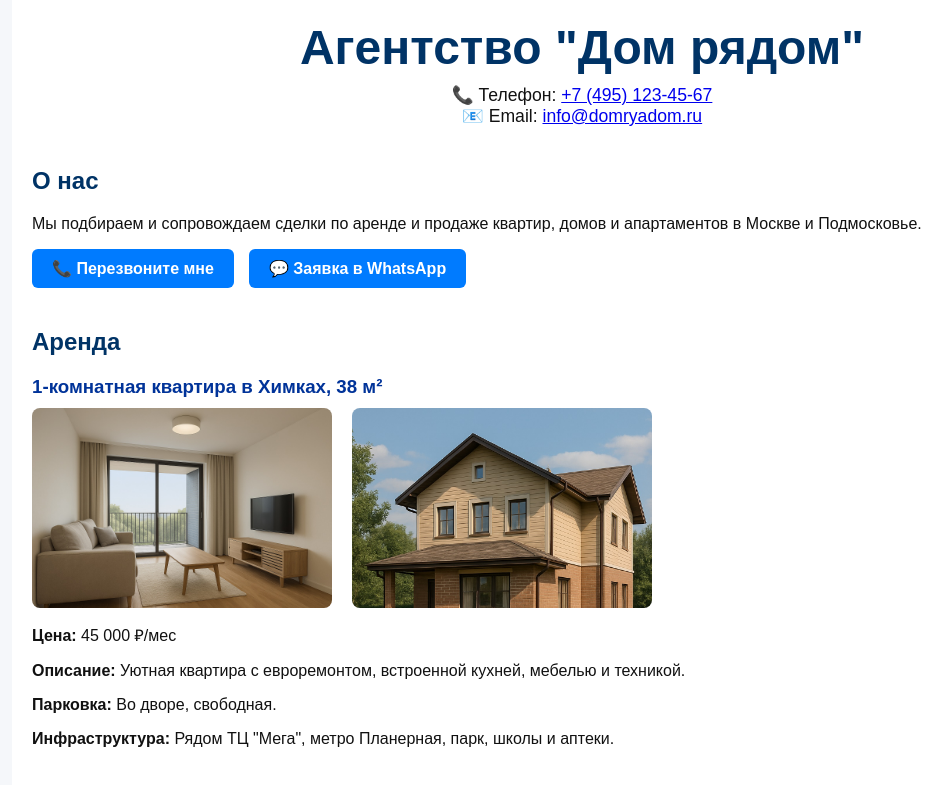
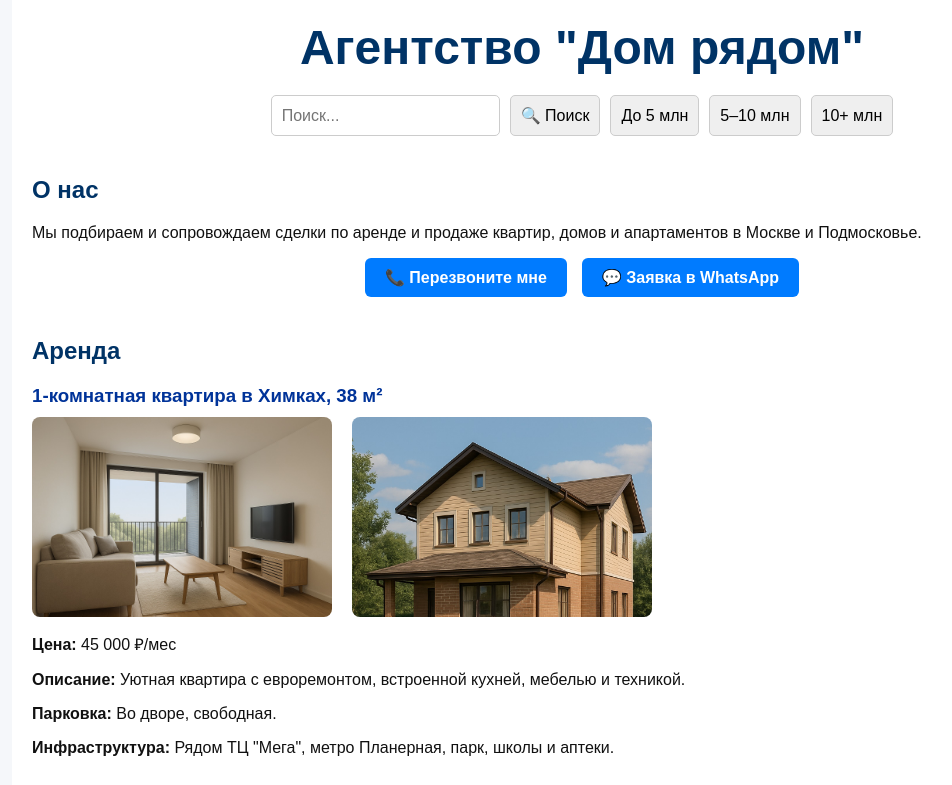
Before and after one commit to Holstein0708/chat-site, a plain HTML site: page index.html in a window 1280 px wide. Shown: the top 785 px of the page, without its empty margins (58-1010 px from the left). Drawn offline with Linux system fonts and the light colour scheme; a script that the page names is missing.

Commit message:
Add files via upload

```diff
--- a/index.html
+++ b/index.html
@@ -15,15 +15,26 @@
       margin-bottom: 10px;
       text-align: center;
     }
-    .contacts {
-      text-align: center;
-      margin-bottom: 30px;
-      font-size: 1.1rem;
+    h2 { color: #003366; margin-top: 40px; }
+
+    .search-filter {
+      display: flex;
+      gap: 10px;
+      flex-wrap: wrap;
+      justify-content: center;
+      margin: 20px 0;
+    }
+    .search-filter input, .search-filter button {
+      padding: 10px;
+      font-size: 1rem;
+      border-radius: 5px;
+      border: 1px solid #ccc;
     }
 
-    h2 { color: #003366; margin-top: 40px; }
-
-    .contact-buttons { display: flex; gap: 15px; margin: 15px 0; }
+    .contact-buttons {
+      display: flex; gap: 15px; margin: 15px 0;
+      justify-content: center;
+    }
     .contact-buttons a {
       background-color: #007bff;
       color: white;
@@ -47,16 +58,28 @@
       margin-right: 10px;
     }
     .card .images { display: flex; gap: 10px; margin: 10px 0; }
+    strong { font-weight: bold; }
 
-    strong { font-weight: bold; }
+    footer {
+      text-align: center;
+      font-size: 0.95rem;
+      margin-top: 50px;
+      padding: 20px 0;
+      border-top: 1px solid #ccc;
+      color: #444;
+    }
   </style>
 </head>
 <body>
   <div class="container">
     <header>Агентство "Дом рядом"</header>
-    <div class="contacts">
-      📞 Телефон: <a href="tel:+74951234567">+7 (495) 123-45-67</a><br/>
-      📧 Email: <a href="mailto:info@domryadom.ru">info@domryadom.ru</a>
+
+    <div class="search-filter">
+      <input type="text" id="searchBox" placeholder="Поиск...">
+      <button onclick="search()">🔍 Поиск</button>
+      <button onclick="filterPrice(0, 5000000)">До 5 млн</button>
+      <button onclick="filterPrice(5000000, 10000000)">5–10 млн</button>
+      <button onclick="filterPrice(10000000, 999999999)">10+ млн</button>
     </div>
 
     <section>
@@ -70,7 +93,7 @@
 
     <section>
       <h2>Аренда</h2>
-      <div class="card">
+      <div class="card" data-price="45000" data-text="1-комнатная квартира в Химках евро кухня мебель техника Мега Планерная">
         <h3>1-комнатная квартира в Химках, 38 м²</h3>
         <div class="images">
           <img src="images/flat1.jpg" alt="Гостиная">
@@ -85,7 +108,7 @@
 
     <section>
       <h2>Продажа</h2>
-      <div class="card">
+      <div class="card" data-price="8500000" data-text="2-комнатная квартира Химки панорамные окна отделка балкон супермаркет">
         <h3>2-комнатная квартира в Химках, 62 м²</h3>
         <div class="images">
           <img src="images/flat2.jpg" alt="Гостиная">
@@ -97,7 +120,7 @@
         <p><strong>Инфраструктура:</strong> Спортивный комплекс, супермаркет, детсад и остановка автобуса.</p>
       </div>
 
-      <div class="card">
+      <div class="card" data-price="18000000" data-text="дом Подмосковье терраса сауна камин магазин автобус лес озеро">
         <h3>Дом в Подмосковье, 120 м²</h3>
         <div class="images">
           <img src="images/house.jpg" alt="Фасад дома">
@@ -116,7 +139,29 @@
         src="https://api-maps.yandex.ru/services/constructor/1.0/js/?um=constructor%3A1603bdabbb29214c59406e23a9dd0c9787e8f34dcc2be1f435fd58599ccf089f&amp;width=100%25&amp;height=400&amp;lang=ru_RU&amp;scroll=true">
       </script>
     </section>
+
+    <footer>
+      <p><strong>Контакты</strong><br>
+      Адрес: г. Москва, ул. Примерная, д. 7</p>
+    </footer>
   </div>
+
+  <!-- Фильтрация и поиск -->
+  <script>
+    function filterPrice(min, max) {
+      document.querySelectorAll(".card").forEach(card => {
+        const price = parseInt(card.dataset.price);
+        card.style.display = (price >= min && price <= max) ? "block" : "none";
+      });
+    }
+    function search() {
+      let q = document.getElementById("searchBox").value.toLowerCase();
+      document.querySelectorAll(".card").forEach(card => {
+        const text = card.dataset.text.toLowerCase();
+        card.style.display = text.includes(q) ? "block" : "none";
+      });
+    }
+  </script>
 
   <!-- Подключение чат-бота -->
   <script src="https://chatbot.gitcommitt.com/assets/widget/loader-snippet.js"></script>
```
